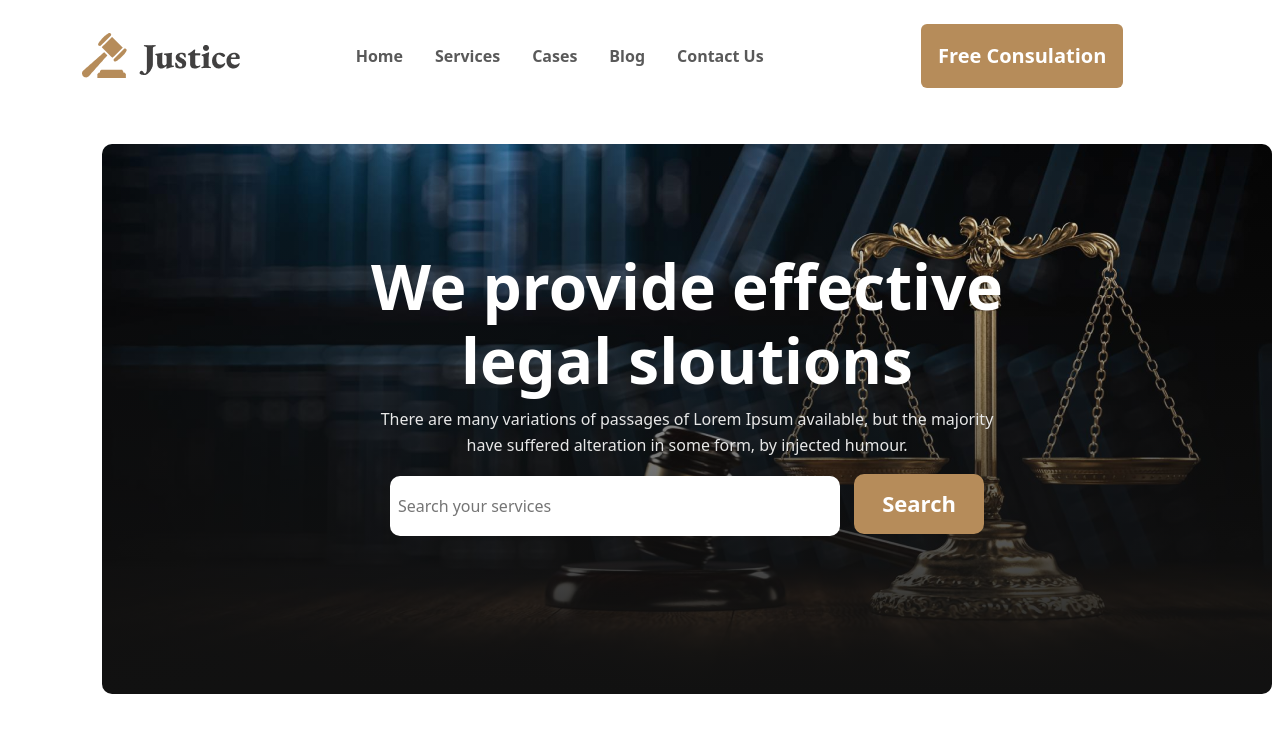
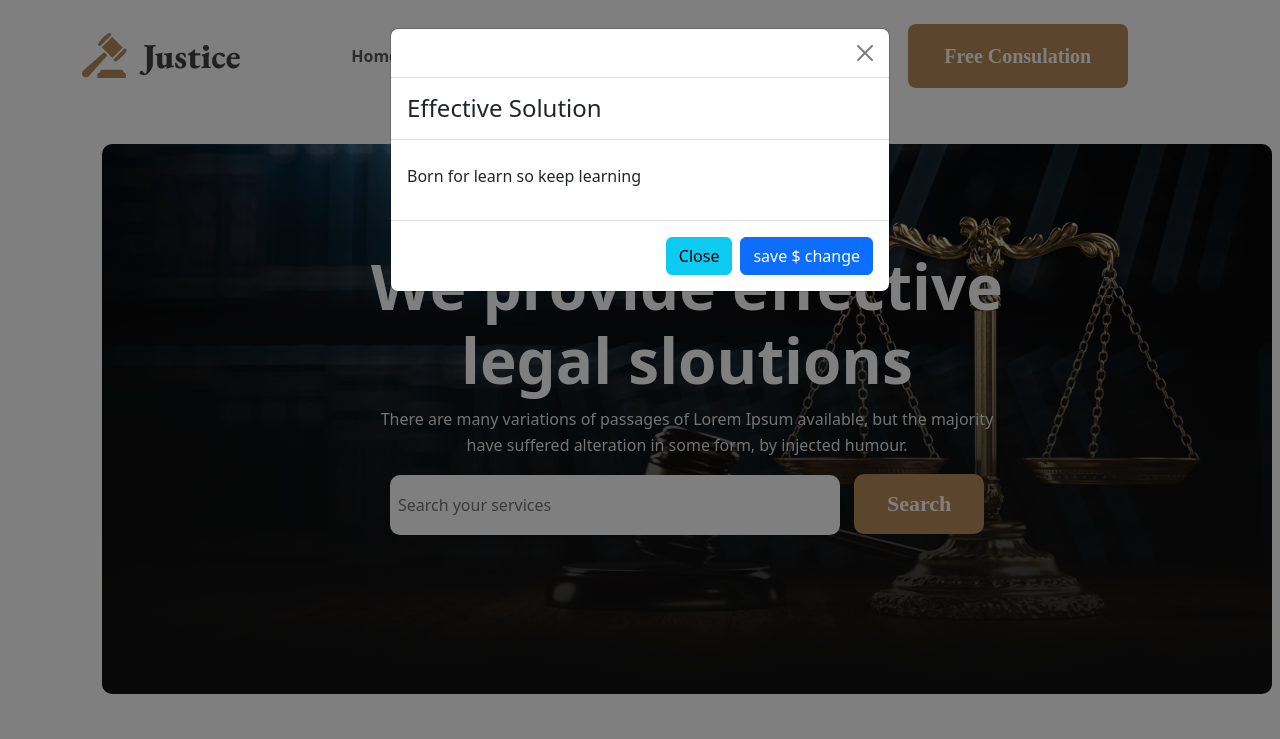
Before and after one commit to jakir540/Leagal-solution-project3, a plain HTML site: page index.html in a window 1280 px wide. Both pictures are taken after a click on the button "Free Consulation". Shown: the top 739 px of the page. Drawn offline with nearby package versions, Linux system fonts and the light colour scheme.

Commit message:
added modal

```diff
--- a/index.html
+++ b/index.html
@@ -8,6 +8,8 @@
 
     <!-- font awesome cdn link -->
     <script src="https://kit.fontawesome.com/96da41776d.js" crossorigin="anonymous"></script>
+
+
 
 
 <!-- Bootstrap css cdn link -->
@@ -52,10 +54,39 @@
             </ul>
 
 
-           <Button class="btn mainbtn p-3 text-white fs-5 fw-bold ">Free Consulation</Button>
-          </div>
+           <button type="button" class="mainbtn " data-bs-target="#myModal" data-bs-toggle="modal">free Consulation</button>
+
+           <!-- Modal -->
+           <div class="modal fade" id="myModal">
+             <div class="modal-dialog">
+
+               <!-- Modal content-->
+               <div class="modal-content">
+                 <div class="modal-header">
+
+                   <button type="button" class="btn-close" data-bs-dismiss="modal"></button>
+                 </div>
+                 <h4 class="modal-header">
+                  Effective Solution
+                 </h4>
+                 <div class="modal-body">
+                   <p>Born for learn so keep learning</p>
+                 </div>
+                 <div class="modal-footer">
+                   <button type="button" class="btn btn-info" data-bs-dismiss="modal">Close</button>
+                   <button class="btn btn-primary">save $ change</button>
+                 </div>
+               </div>
+
+             </div>
+           </div>
 
 
+
+
+
+
+          </div>
 
         </div>
       </nav>
@@ -113,7 +144,6 @@
                   </div>
             </div>
 
-
             <div class="col-lg-4 col-md-6 col-sm-1 ">
               <div class="card mt-5 text-center p-5 mainCard">
                   <img  src="images/criminal.png" class=" mx-auto card-img-top " >
@@ -140,9 +170,6 @@
                   </div>
                 </div>
           </div>
-
-
-
 
             <div class="col-lg-4 col-md-6 col-sm-1 ">
               <div class="card mt-5 text-center p-5 mainCard">
@@ -186,11 +213,6 @@
           </div>
 
         </div>
-
-
-
-
-
     </div>
 
     <!-- services section end -->
@@ -271,10 +293,6 @@
               <span class="visually-hidden">Next</span>
             </button>
           </div>
-
-
-
-
         </div>
       </div>
     </div>
@@ -298,7 +316,6 @@
                 <div class="accordion" id="myAccordion">
 
 
-
                     <div class="accordion-item">
                         <h2 class="accordion-header" id="headingOne">
                             <button type="button" class="accordion-button collapsed" data-bs-toggle="collapse" data-bs-target="#collapseOne">1. What is HTML?</button>
@@ -309,7 +326,6 @@
                             </div>
                         </div>
                     </div>
-
 
 
 
@@ -326,8 +342,6 @@
 
 
 
-
-
                     <div class="accordion-item">
                         <h2 class="accordion-header" id="headingThree">
                             <button type="button" class="accordion-button collapsed" data-bs-toggle="collapse" data-bs-target="#collapseThree">3. What is Difference by Grid and Flex?</button>
@@ -339,20 +353,10 @@
                         </div>
                     </div>
 
-
-
-
-
-
-                </div>
+              </div>
+             </div>
             </div>
-
-
-            </div>
-
           </div>
-
-
           <div class="col-lg-6 col-sm-12 faqimage">
             <div class="img-fluid w-100"><img src="images/faq.png" alt=""></div>
 
--- a/style.css
+++ b/style.css
@@ -1,5 +1,15 @@
 .mainbtn {
     background-color: #B68C5A;
+    border: none;
+    border-radius: 8px;
+    height: 64px;
+    width: 220px;
+    color: white;
+    font-size: 20px;
+    font-weight: 600;
+    line-height: 27px;
+    font-family: "Poppins";
+    text-transform: capitalize;
 }
 
 .banner{
```
